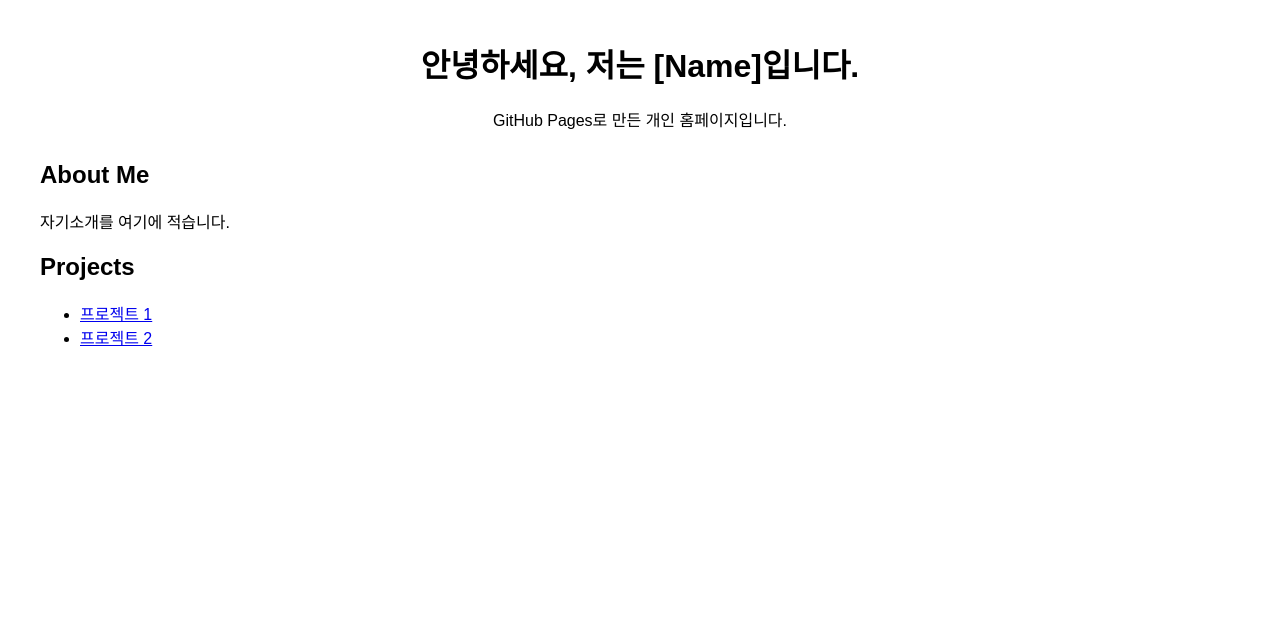
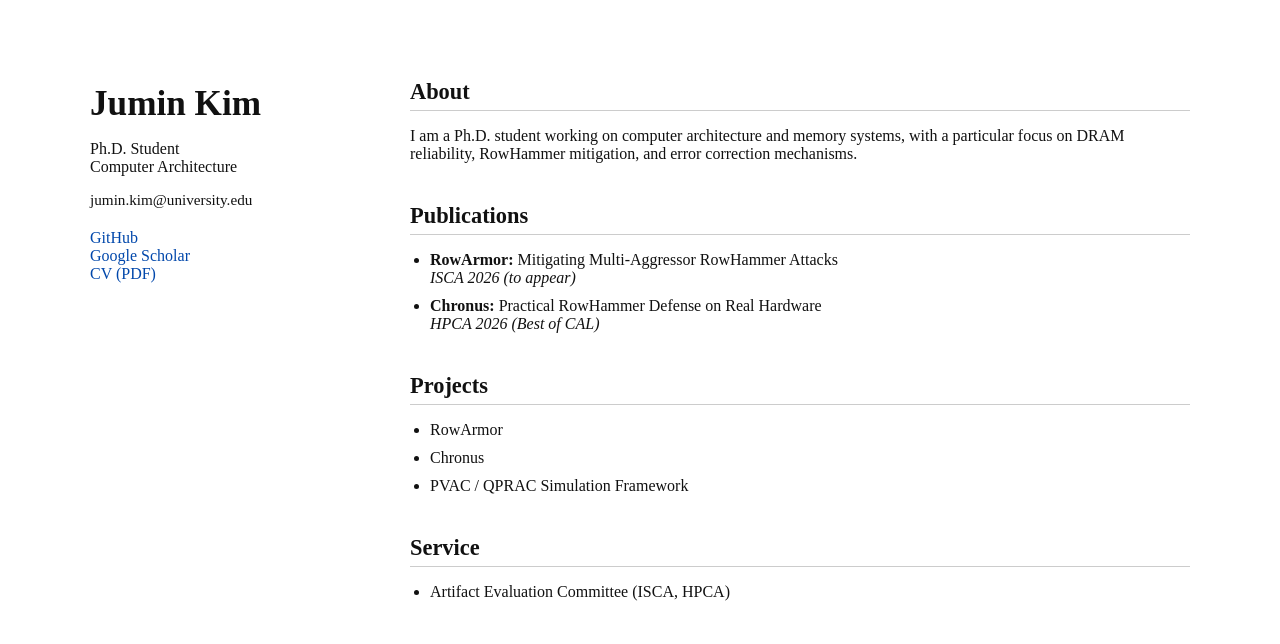
Before and after one commit to z00minn/z00minn.github.io, a plain HTML site: page index.html in a window 1280 px wide. Drawn offline with Linux system fonts and the light colour scheme.

Commit message:
update code

```diff
--- a/index.html
+++ b/index.html
@@ -1,32 +1,76 @@
 <!DOCTYPE html>
-<html lang="ko">
+<html lang="en">
 <head>
   <meta charset="UTF-8">
-  <title>나의 홈페이지</title>
-  <style>
-    body { font-family: Arial, sans-serif; margin: 40px; }
-    header { text-align: center; margin-bottom: 30px; }
-    h1 { font-size: 2em; }
-    section { margin-top: 20px; }
-  </style>
+  <title>Jumin Kim</title>
+  <link rel="stylesheet" href="style.css">
 </head>
+
 <body>
-  <header>
-    <h1>안녕하세요, 저는 [Name]입니다.</h1>
-    <p>GitHub Pages로 만든 개인 홈페이지입니다.</p>
-  </header>
+<div class="container">
+
+  <!-- LEFT COLUMN -->
+  <div class="sidebar">
+    <h1>Jumin Kim</h1>
+    <p class="affiliation">
+      Ph.D. Student<br>
+      Computer Architecture
+    </p>
+
+    <p class="contact">
+      jumin.kim@university.edu
+    </p>
+
+    <div class="links">
+      <a href="https://github.com/z00minn">GitHub</a><br>
+      <a href="#">Google Scholar</a><br>
+      <a href="#">CV (PDF)</a>
+    </div>
+  </div>
+
+  <!-- RIGHT COLUMN -->
+  <div class="content">
 
     <section>
-    <h2>About Me</h2>
-    <p>자기소개를 여기에 적습니다.</p>
+      <h2>About</h2>
+      <p>
+        I am a Ph.D. student working on computer architecture and memory systems,
+        with a particular focus on DRAM reliability, RowHammer mitigation,
+        and error correction mechanisms.
+      </p>
+    </section>
+
+    <section>
+      <h2>Publications</h2>
+      <ul>
+        <li>
+          <b>RowArmor:</b> Mitigating Multi-Aggressor RowHammer Attacks<br>
+          <i>ISCA 2026 (to appear)</i>
+        </li>
+        <li>
+          <b>Chronus:</b> Practical RowHammer Defense on Real Hardware<br>
+          <i>HPCA 2026 (Best of CAL)</i>
+        </li>
+      </ul>
     </section>
 
     <section>
       <h2>Projects</h2>
       <ul>
-      <li><a href="https://github.com/yourname/project1">프로젝트 1</a></li>
-      <li><a href="https://github.com/yourname/project2">프로젝트 2</a></li>
+        <li>RowArmor</li>
+        <li>Chronus</li>
+        <li>PVAC / QPRAC Simulation Framework</li>
       </ul>
     </section>
+
+    <section>
+      <h2>Service</h2>
+      <ul>
+        <li>Artifact Evaluation Committee (ISCA, HPCA)</li>
+      </ul>
+    </section>
+
+  </div>
+</div>
 </body>
 </html>
--- /dev/null
+++ b/style.css
@@ -0,0 +1,68 @@
+body {
+  margin: 0;
+  padding: 0;
+  font-family: "Times New Roman", Georgia, serif;
+  background: #ffffff;
+  color: #111;
+}
+
+.container {
+  display: flex;
+  max-width: 1100px;
+  margin: 60px auto;
+  padding: 0 20px;
+}
+
+/* LEFT COLUMN */
+.sidebar {
+  width: 280px;
+  padding-right: 40px;
+}
+
+.sidebar h1 {
+  font-size: 2.2em;
+  margin-bottom: 10px;
+}
+
+.affiliation {
+  font-size: 1em;
+  margin-bottom: 15px;
+}
+
+.contact {
+  font-size: 0.95em;
+  margin-bottom: 20px;
+}
+
+.links a {
+  color: #0047ab;
+  text-decoration: none;
+}
+
+.links a:hover {
+  text-decoration: underline;
+}
+
+/* RIGHT COLUMN */
+.content {
+  flex: 1;
+}
+
+section {
+  margin-bottom: 40px;
+}
+
+h2 {
+  font-size: 1.4em;
+  border-bottom: 1px solid #ccc;
+  padding-bottom: 5px;
+  margin-bottom: 15px;
+}
+
+ul {
+  padding-left: 20px;
+}
+
+li {
+  margin-bottom: 10px;
+}
```
Also changed, not shown: index_old.html (added, +32 -0 lines). Lines whose indentation alone changed are shown as unchanged.
